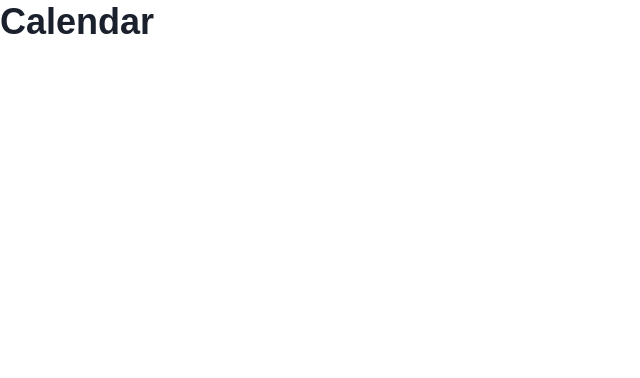
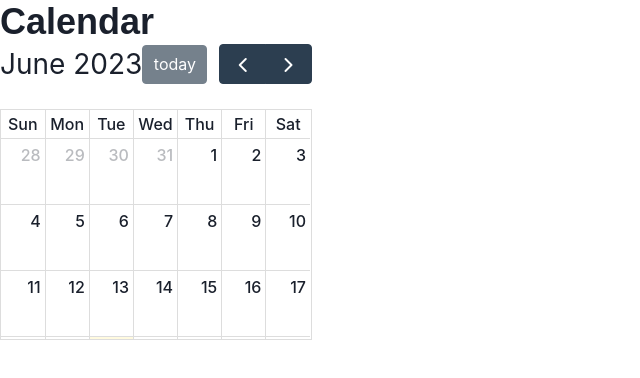
Before and after one commit to maxohsawa/sharecal, a React (Vite) app in the folder client/: page /calendar in a window 1280 px wide. Shown: the top 378 px of the page, without its empty margins (0-640 px from the left). Built offline with nearby package versions, Linux system fonts and the light colour scheme.

Commit message:
adds fullcalendar component into calendar page component

```diff
--- a/client/src/pages/Calendar.jsx
+++ b/client/src/pages/Calendar.jsx
@@ -1,11 +1,17 @@
 // import box from chakra
 import { Box, Heading } from "@chakra-ui/react";
+import FullCalendar from '@fullcalendar/react' // must go before plugins
+import dayGridPlugin from '@fullcalendar/daygrid' // a plugin!
 
 function Calendar() {
 	return (
 		<>
 			<Box>
 				<Heading>Calendar</Heading>
+        <FullCalendar
+          plugins={[ dayGridPlugin ]}
+          initialView="dayGridMonth"
+        />
 			</Box>
 		</>
 	);
```
